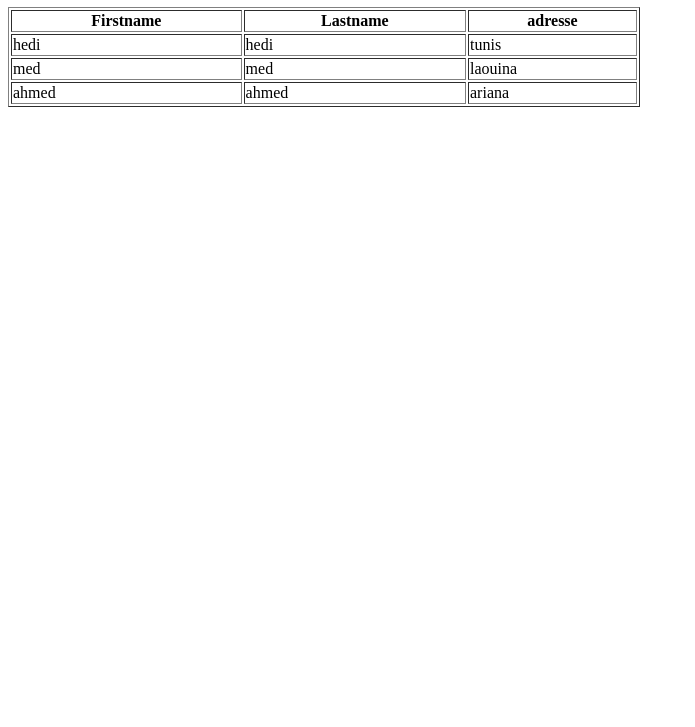
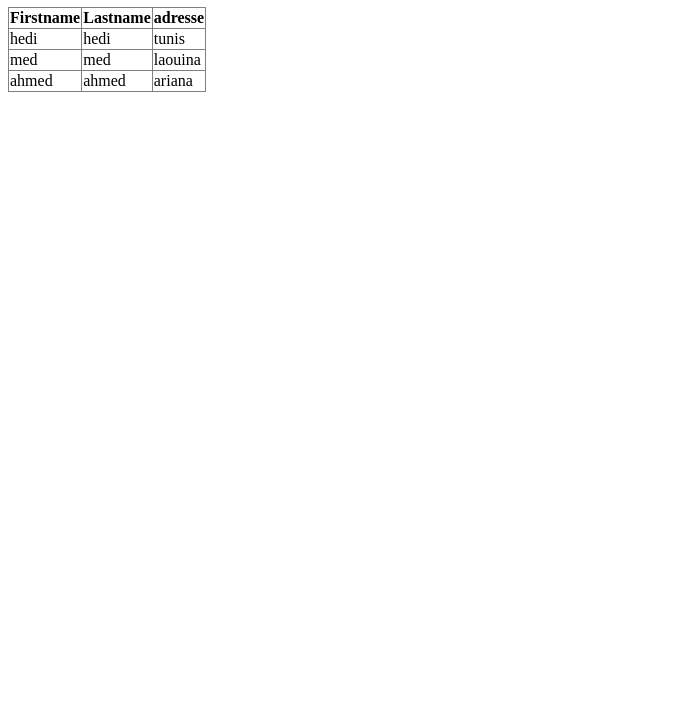
Before and after one commit to mohamedbahri85/html01, a plain HTML site: page tableau.html in a window 1280 px wide. Shown: the part 73-800 px from the top of the page, without its empty margins (0-695 px from the left). Drawn offline with Linux system fonts and the light colour scheme.

Commit message:
modiftable

```diff
--- a/tableau.html
+++ b/tableau.html
@@ -5,11 +5,14 @@
     <meta name="viewport" content="width=device-width, initial-scale=1.0">
     <meta http-equiv="X-UA-Compatible" content="ie=edge">
     <title>Document</title>
+
+
 </head>
 <body>
     <h1> Table</h1>
 
-<table style="width:50%" border="1">
+<table  border="1"   style="border-collapse:collapse" >
+
   <tr>
     <th>Firstname</th>
     <th>Lastname</th>
```
